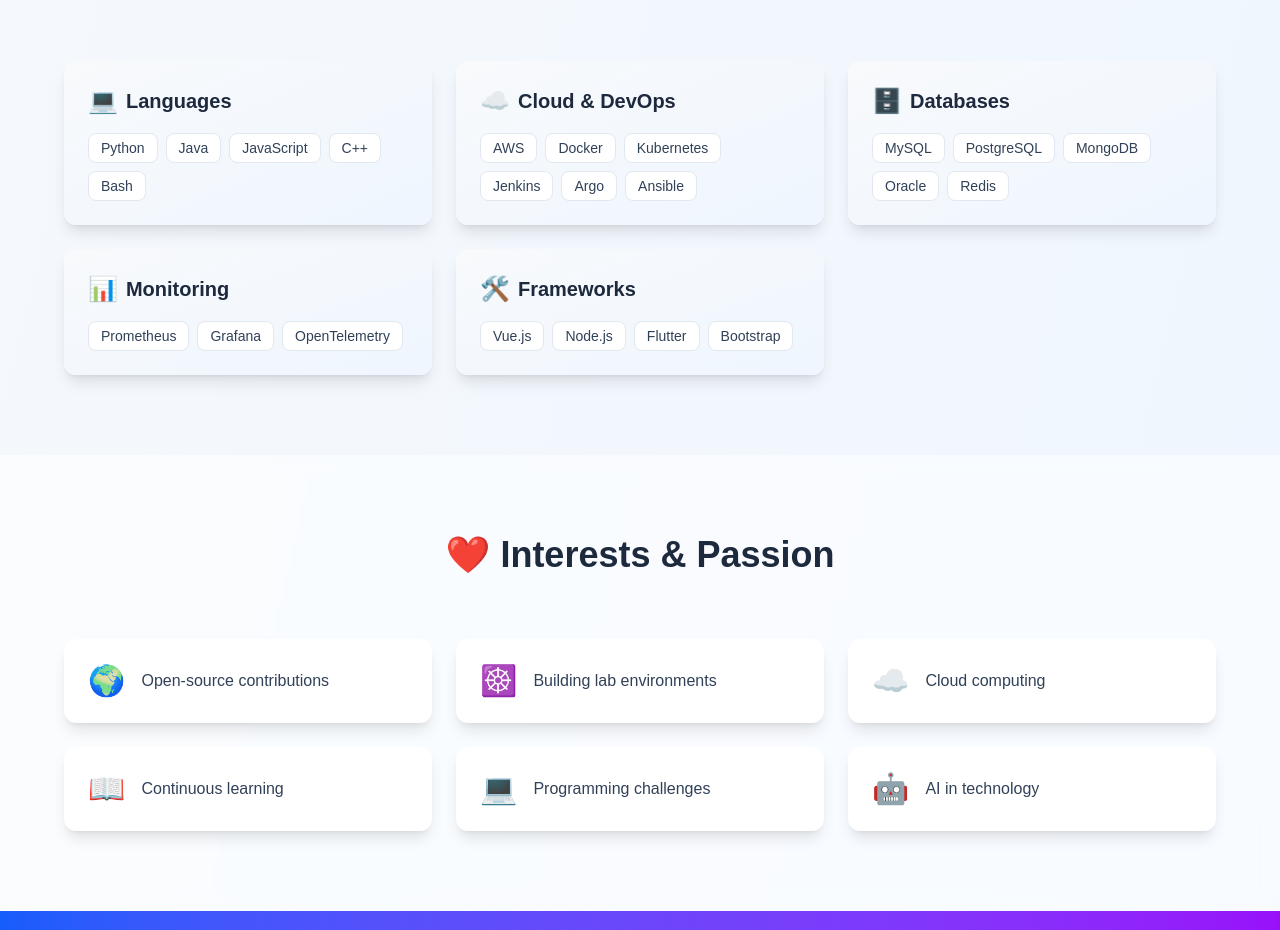
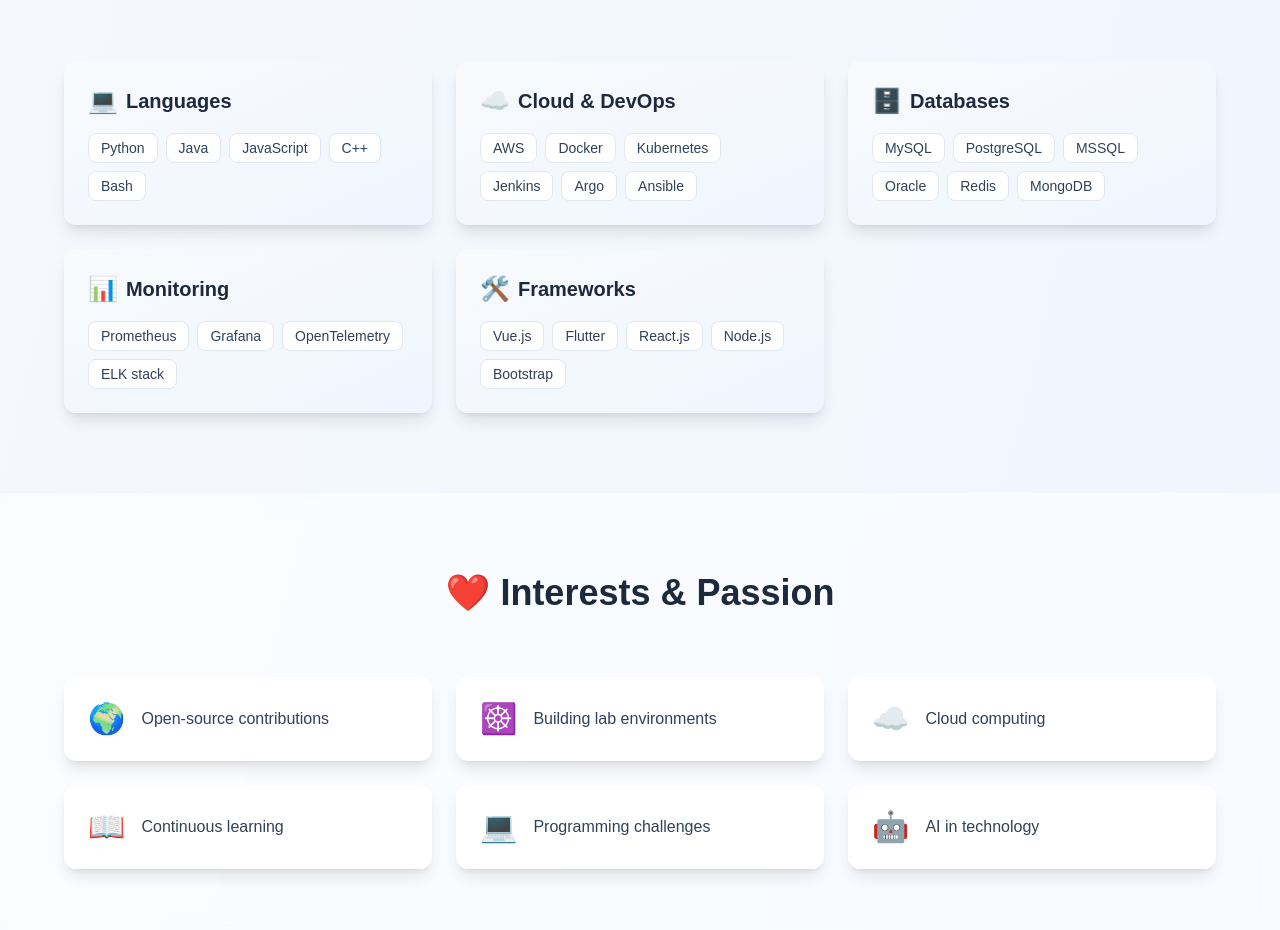
Before and after one commit to mohammadrony/portfolio, a Next.js app: page / in a window 1280 px wide. Shown: the part 3783-4713 px from the top of the page. Built offline with nearby package versions, Linux system fonts and the light colour scheme.

Commit message:
Update skills and resume.

```diff
--- a/app/components/Skills.tsx
+++ b/app/components/Skills.tsx
@@ -2,9 +2,9 @@
   const skills = {
     "Languages": ["Python", "Java", "JavaScript", "C++", "Bash"],
     "Cloud & DevOps": ["AWS", "Docker", "Kubernetes", "Jenkins", "Argo", "Ansible"],
-    "Databases": ["MySQL", "PostgreSQL", "MongoDB", "Oracle", "Redis"],
-    "Monitoring": ["Prometheus", "Grafana", "OpenTelemetry"],
-    "Frameworks": ["Vue.js", "Node.js", "Flutter", "Bootstrap"]
+    "Databases": ["MySQL", "PostgreSQL", "MSSQL", "Oracle", "Redis", "MongoDB"],
+    "Monitoring": ["Prometheus", "Grafana", "OpenTelemetry", "ELK stack"],
+    "Frameworks": ["Vue.js", "Flutter", "React.js", "Node.js", "Bootstrap"]
   };
 
   return (
```
Also changed, not shown: 2 other files (tests, documents, lock files or other folders).
